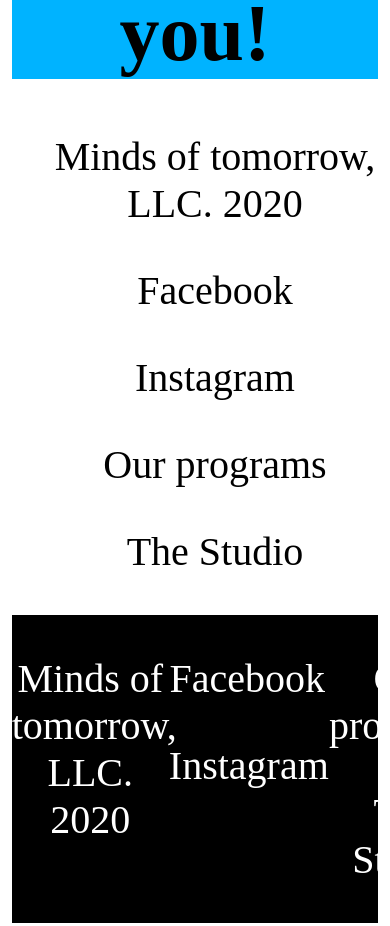
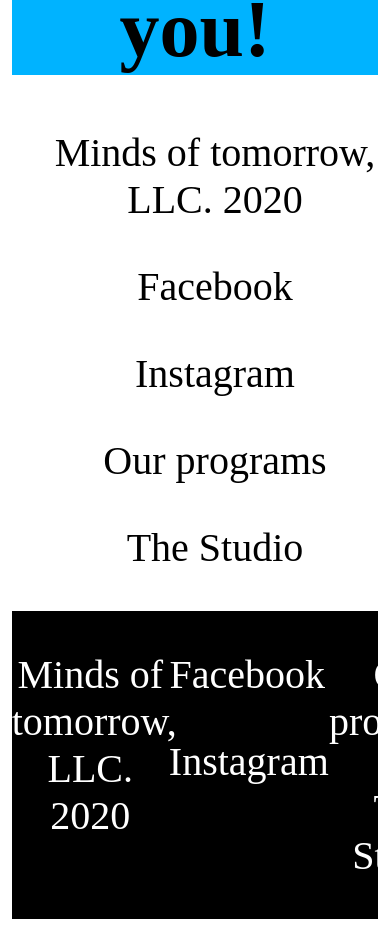
Before and after one commit to alexandra0720/Minds-of-Tomorrow, a plain HTML site: page index.html in a window 390 px wide. Shown: the part 4740-5666 px from the top of the page. Drawn offline with Linux system fonts and the light colour scheme.

Commit message:
texto asterisco

```diff
--- a/css/estilo.css
+++ b/css/estilo.css
@@ -55,9 +55,6 @@ footer {
     background-color: black;
     color: white;
   }
-.footer-right {
-    text-align: ;
-}
 
 .col4 {
     width: 33%;
@@ -70,4 +67,7 @@ footer {
     .col2, .col3{
         width: 50%;
     }
+    * {
+        font-size: 14px;
+    }
 }
```
